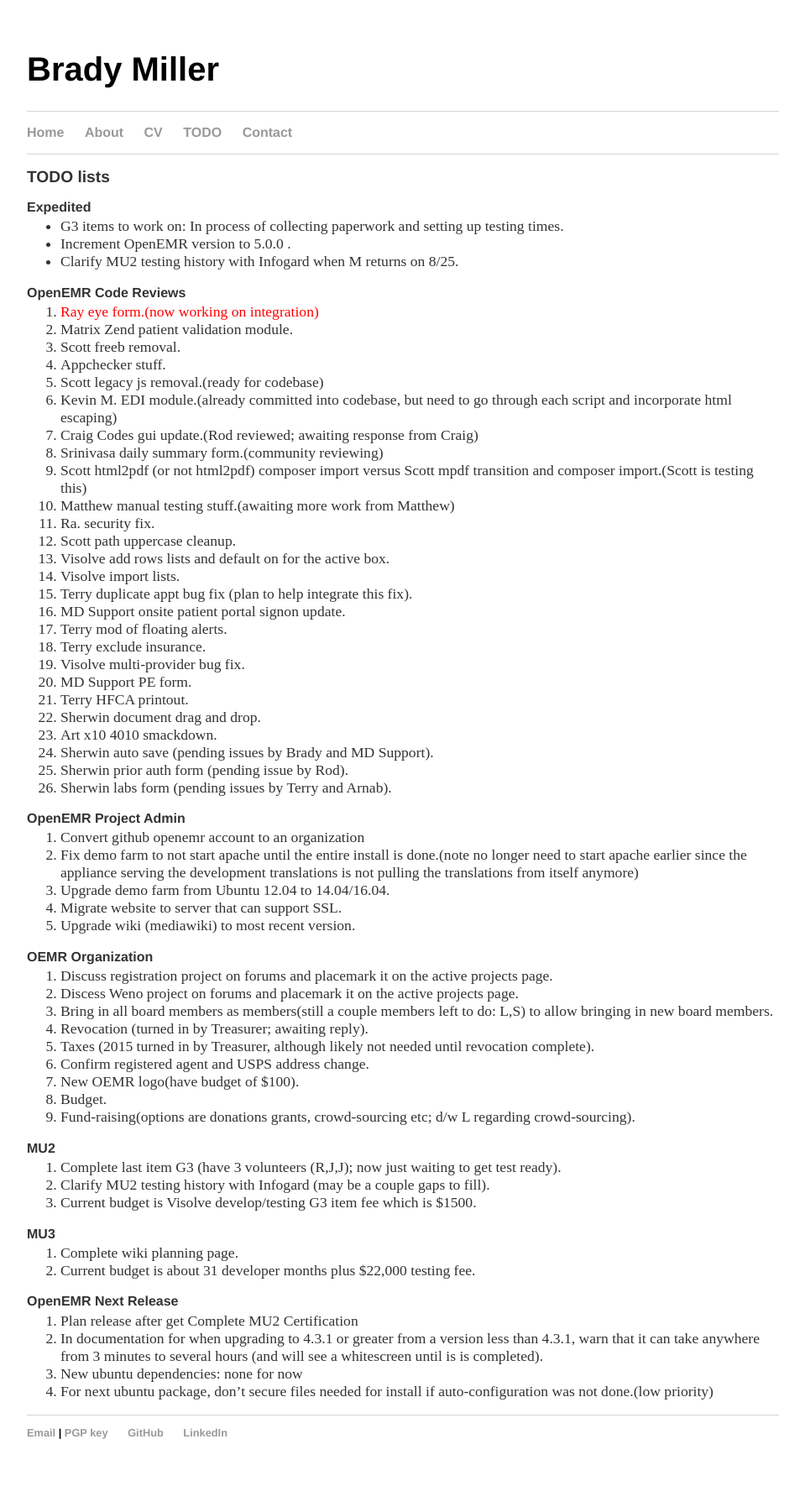
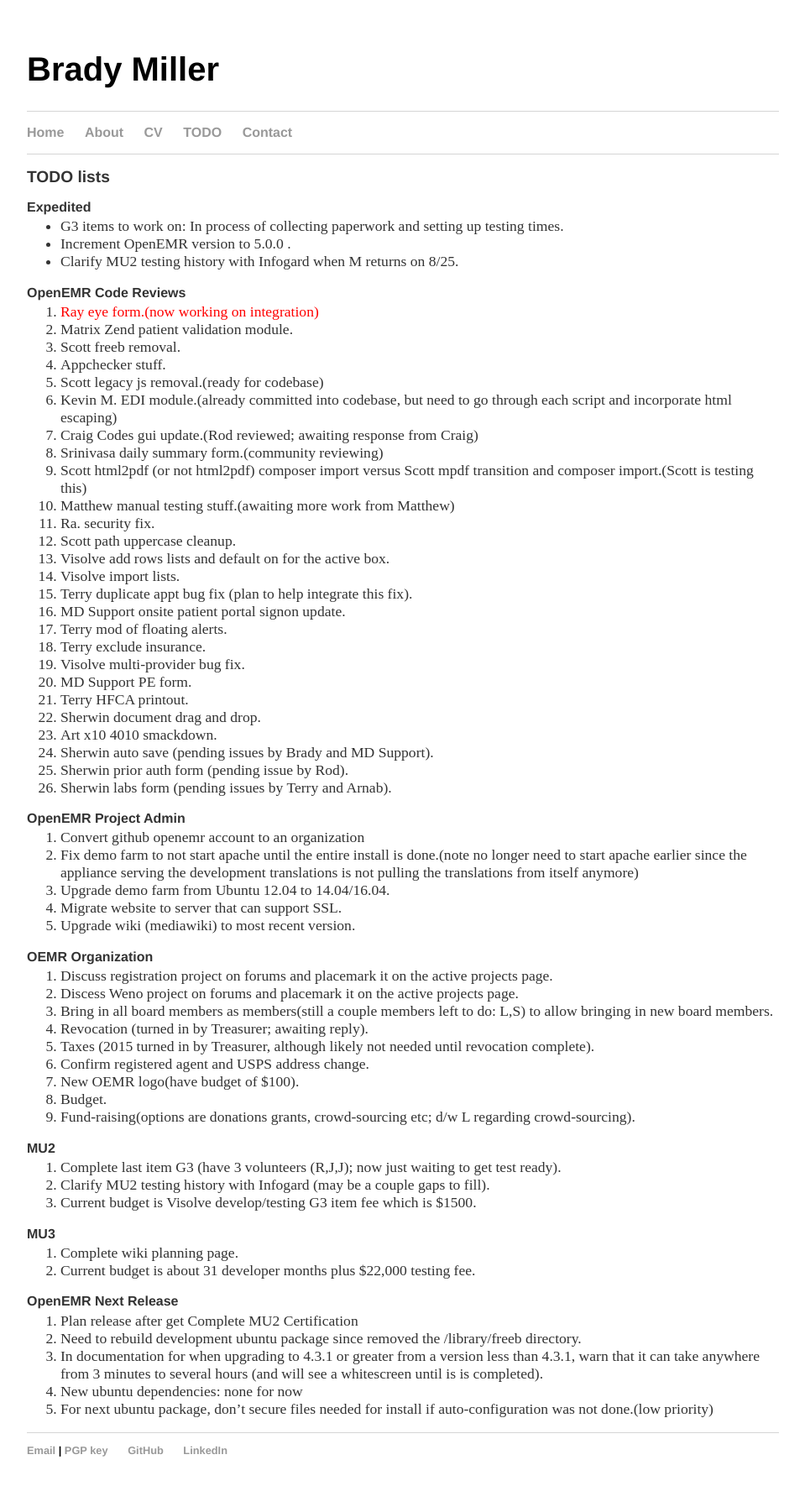
Before and after one commit to bradymiller/bradymiller.github.io, a Jekyll site: the page built from todo/index.md, in a window 1280 px wide. Shown: the whole page at 84% size, without its empty margins (160-1119 px from the left). Built offline with Jekyll 4.4.1, drawn with Linux system fonts in a browser that asks for light colours; before the commit the page ends 1774 px from its top, so only the background shows below that.

Commit message:
Update todo list

```diff
--- a/todo/index.md
+++ b/todo/index.md
@@ -65,6 +65,7 @@
 
 ### OpenEMR Next Release
 1. Plan release after get Complete MU2 Certification
+1. Need to rebuild development ubuntu package since removed the /library/freeb directory.
 1. In documentation for when upgrading to 4.3.1 or greater from a version less than 4.3.1, warn that it can take anywhere from 3 minutes to several hours (and will see a whitescreen until is is completed).
 1. New ubuntu dependencies: none for now
 1. For next ubuntu package, don't secure files needed for install if auto-configuration was not done.(low priority)
```
